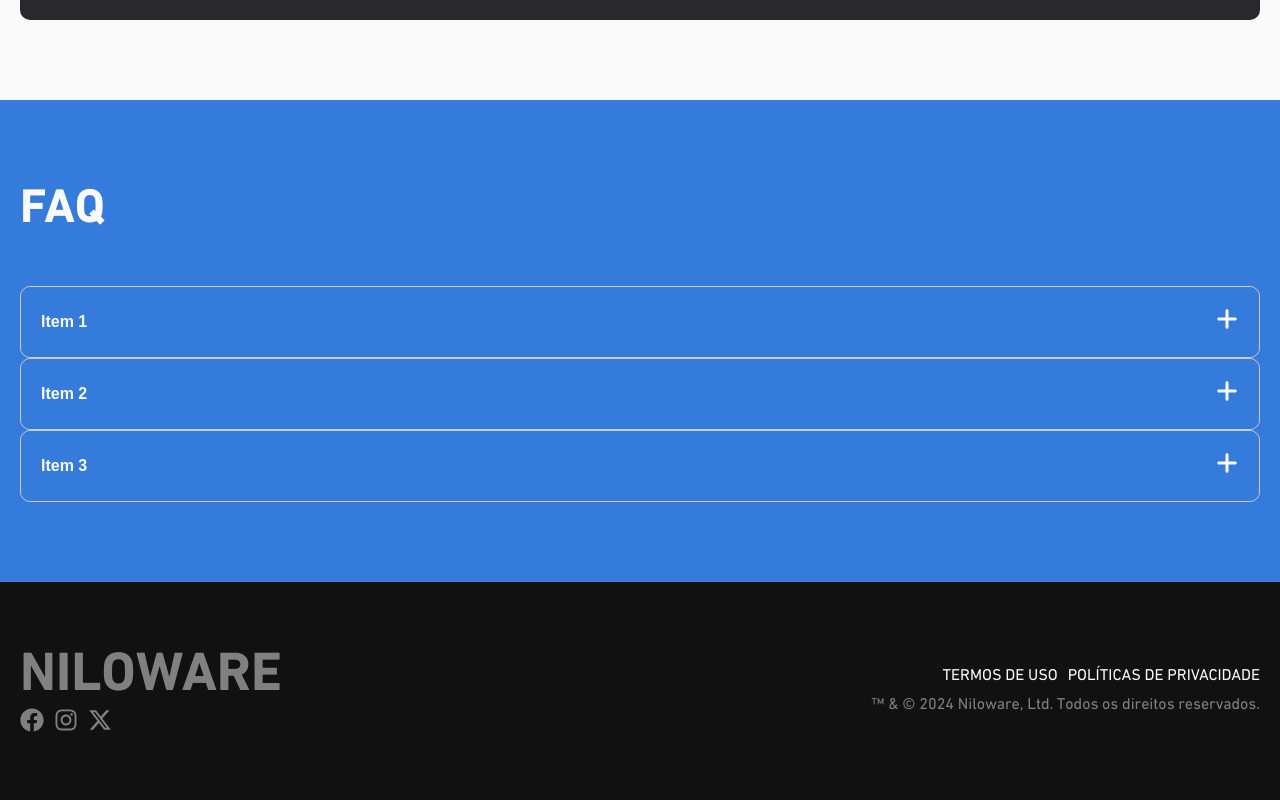
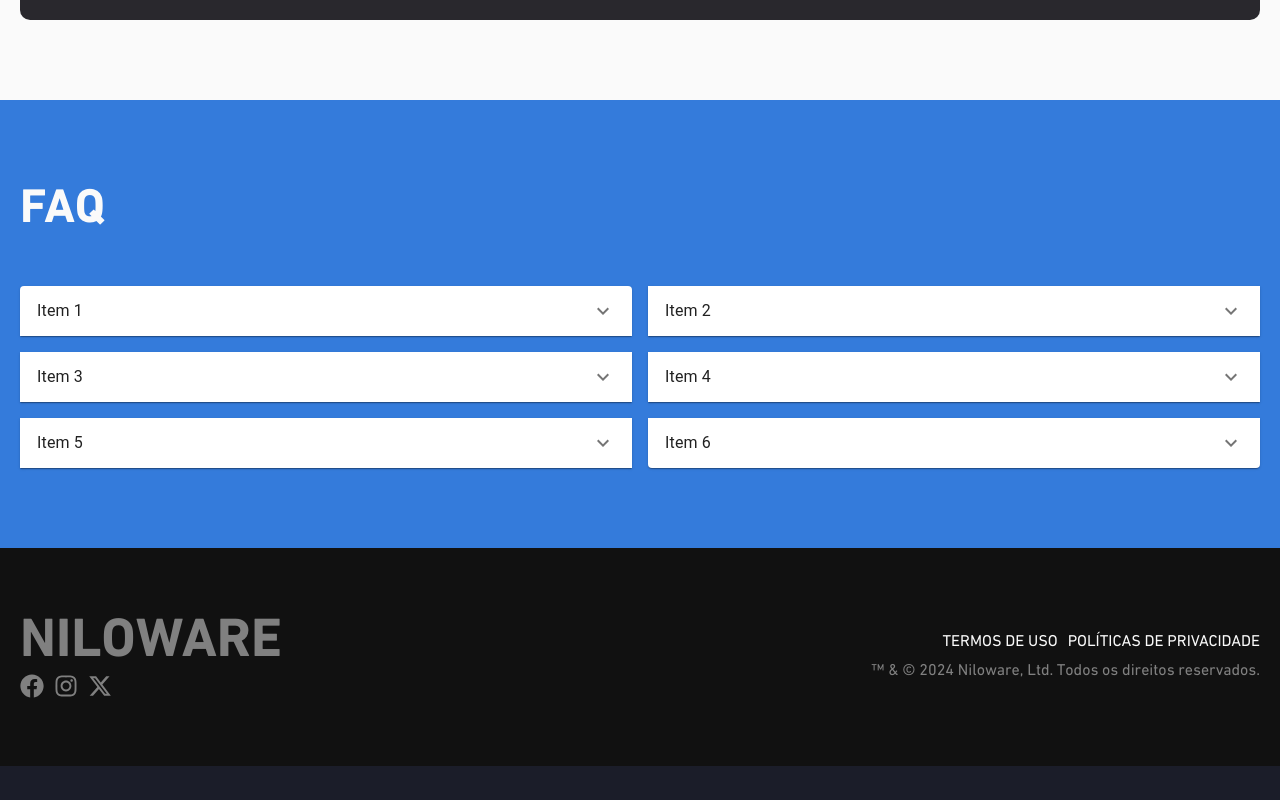
Before and after one commit to mjuliamiosso/niloware, a Next.js app: page /en/home in a window 1280 px wide. Shown: the part 3342-4142 px from the top of the page. After the commit the page ends 4108 px from the top, so only its background shows below. Built offline with nearby package versions, Linux system fonts and the light colour scheme.

Commit message:
add custom accordion from mui material

```diff
--- /dev/null
+++ b/app/components/CustomAccordion/CustomAccordion.module.scss
@@ -0,0 +1,38 @@
+.accordionContainer {
+  display: grid;
+  gap: 1rem;
+
+  @media (min-width: 768px) {
+    grid-template-columns: 1fr 1fr;
+    align-items: start;
+  }
+
+  @media (max-width: 767px) {
+    grid-template-columns: 1fr;
+  }
+}
+
+.accordion {
+  border-radius: 10px;
+  box-shadow: 0 2px 5px rgba(0, 0, 0, 0.1);
+  overflow: hidden;
+  border: 1px solid transparent;
+
+  &:first-of-type {
+    border-top-left-radius: 10px;
+    border-top-right-radius: 10px;
+  }
+
+  &:last-of-type {
+    border-bottom-left-radius: 10px;
+    border-bottom-right-radius: 10px;
+  }
+
+  .MuiAccordionSummary-root {
+    min-height: 60px;
+  }
+
+  &.Mui-expanded {
+    margin: 0;
+  }
+}
--- /dev/null
+++ b/app/components/CustomAccordion/CustomAccordion.tsx
@@ -0,0 +1,54 @@
+import React, { useState } from 'react';
+import Accordion from '@mui/material/Accordion';
+import AccordionSummary from '@mui/material/AccordionSummary';
+import AccordionDetails from '@mui/material/AccordionDetails';
+import Typography from '@mui/material/Typography';
+import ExpandMoreIcon from '@mui/icons-material/ExpandMore';
+import styles from './CustomAccordion.module.scss';
+
+interface AccordionItem {
+  title: string;
+  content: string;
+}
+
+interface CustomAccordionProps {
+  items: AccordionItem[];
+}
+
+const CustomAccordion: React.FC<CustomAccordionProps> = ({ items }) => {
+  const [expanded, setExpanded] = useState<number | false>(false);
+
+  const handleChange = (index: number) => (
+    event: React.SyntheticEvent,
+    isExpanded: boolean
+  ) => {
+    setExpanded(isExpanded ? index : false);
+  };
+
+  return (
+    <div className={styles.accordionContainer}>
+      {items.map((item, index) => (
+        <Accordion
+          key={index}
+          expanded={expanded === index}
+          onChange={handleChange(index)}
+          className={styles.accordion}
+          disableGutters
+        >
+          <AccordionSummary expandIcon={<ExpandMoreIcon />}>
+            <Typography>
+              {item.title}
+            </Typography>
+          </AccordionSummary>
+          <AccordionDetails>
+            <Typography>
+              {item.content}
+            </Typography>
+          </AccordionDetails>
+        </Accordion>
+      ))}
+    </div>
+  );
+};
+
+export default CustomAccordion;
--- a/app/sections/Faq/Faq.module.scss
+++ b/app/sections/Faq/Faq.module.scss
@@ -10,8 +10,8 @@
 
 .container {
     @include container;
+
+    h2 {
+        @include subtitle;
+    }
 }
-
-.subtitle {
-    @include subtitle;
-}
--- a/app/sections/Faq/Faq.tsx
+++ b/app/sections/Faq/Faq.tsx
@@ -1,23 +1,25 @@
 import React from 'react'
 import styles from './Faq.module.scss'
-import classNames from 'classnames'
-import Accordion from '../../components/Accordion/Accordion';
+import CustomAccordion from '@/app/components/CustomAccordion/CustomAccordion';
 
 const Faq = () => {
   const items = [
     { title: 'Item 1', content: 'Descrição.' },
     { title: 'Item 2', content: 'Descrição.' },
-    { title: 'Item 3', content: 'Descrição.' }
+    { title: 'Item 3', content: 'Descrição.' },
+    { title: 'Item 4', content: 'Descrição.' },
+    { title: 'Item 5', content: 'Descrição.' },
+    { title: 'Item 6', content: 'Descrição.' }
   ];
 
   return (
     <section className={styles.faq}>
-      <div className={classNames(styles.container)}>
-        <h2 className={styles.subtitle}>
+      <div className={styles.container}>
+        <h2>
           Faq
         </h2>
         <div>
-          <Accordion items={items} />
+          <CustomAccordion items={items} />
         </div>
       </div>
     </section>
```
